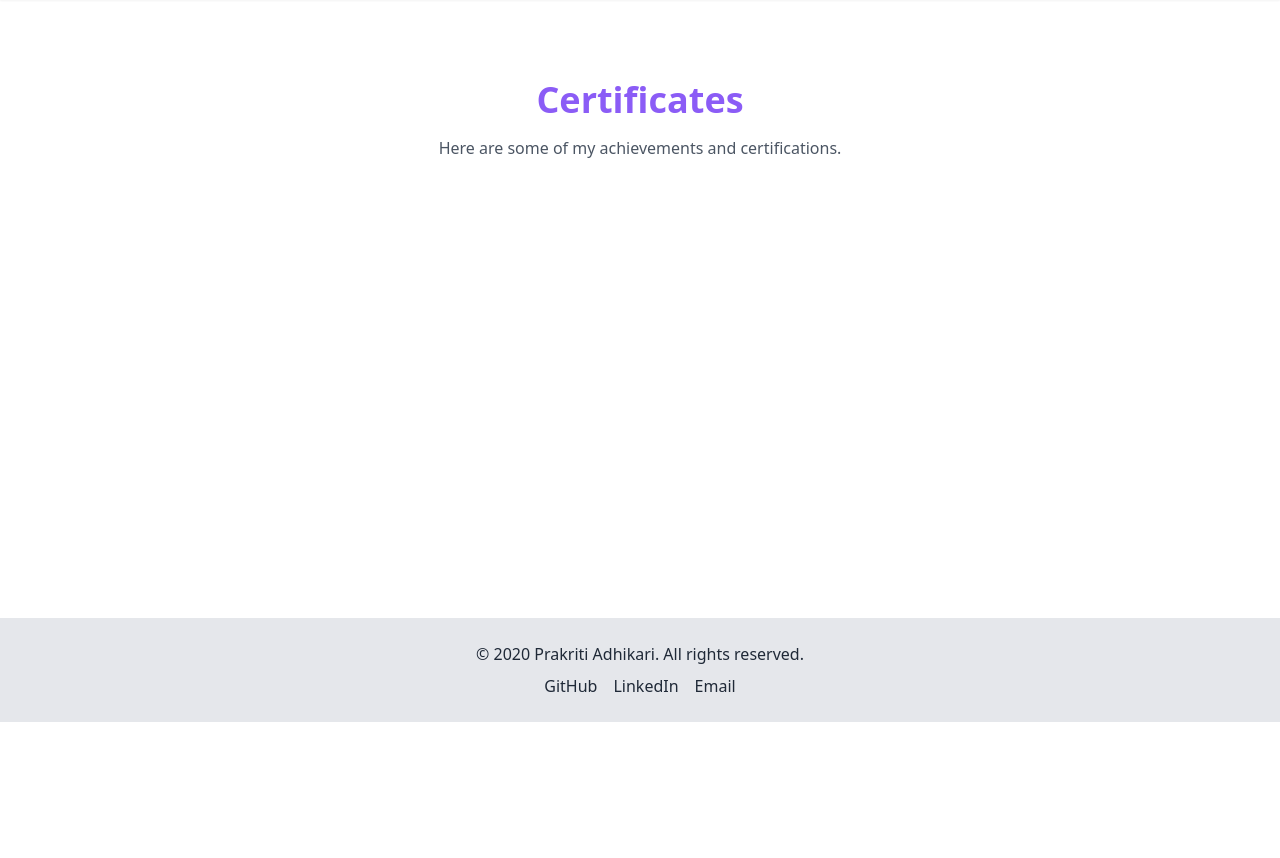
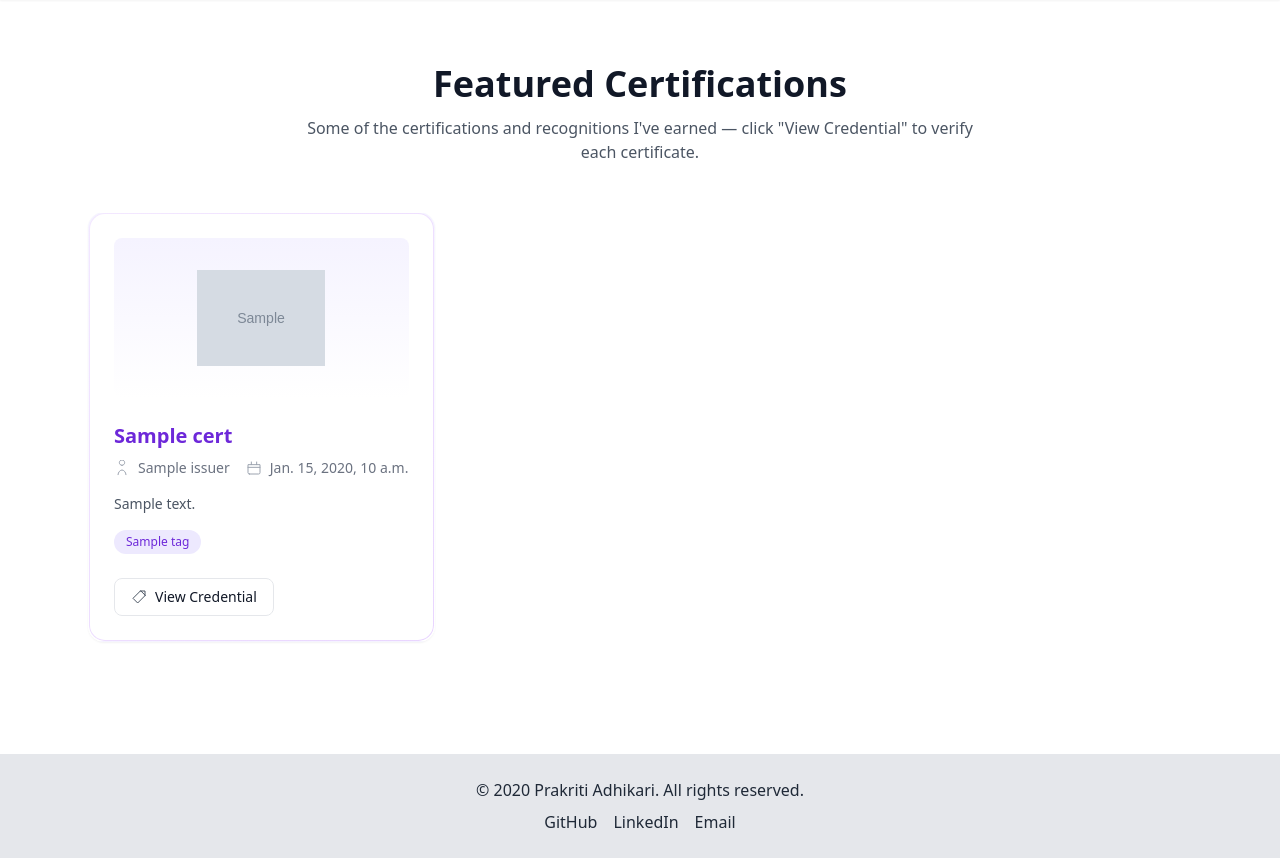
Before and after one commit to prakritiadhikari01/Django_Portfolio, a Django app: template home/templates/home/certificates.html in a window 1280 px wide. Shown: the part 78-936 px from the top of the page. Before the commit the page ends 800 px from the top, so only its background shows below. Run offline with Django 5.2, Linux system fonts and the light colour scheme; the template is opened without the code that fills it: most values are stand-ins (such as "Sample title", 1, 10 or a date in 2020); grey boxes marked "Sample" are stand-in pictures.

Commit message:
certificates

```diff
--- a/home/templates/home/certificates.html
+++ b/home/templates/home/certificates.html
@@ -1,8 +1,86 @@
 {% extends "home/base.html" %}
 {% block title %}Certificates | Prakriti Adhikari{% endblock %}
+
 {% block content %}
-<section class="py-20 text-center">
-  <h1 class="text-4xl font-bold text-purple-500">Certificates</h1>
-  <p class="mt-4 text-gray-600 dark:text-gray-400">Here are some of my achievements and certifications.</p>
+<section class="py-16">
+  <div class="max-w-6xl mx-auto px-6">
+    <!-- Title -->
+    <div class="text-center mb-12">
+      <h1 class="text-4xl font-extrabold text-gray-900 dark:text-white">Featured Certifications</h1>
+      <p class="mt-3 text-gray-600 dark:text-gray-300 max-w-2xl mx-auto">
+        Some of the certifications and recognitions I've earned — click "View Credential" to verify each certificate.
+      </p>
+    </div>
+
+    <!-- Grid -->
+    <div class="grid gap-8 md:grid-cols-2 lg:grid-cols-3">
+
+      {# For each certificate entry (passed from view) #}
+      {% for cert in certificates %}
+      <article class="relative rounded-2xl overflow-hidden bg-gradient-to-b from-purple-50 to-white dark:from-gray-900 dark:to-gray-950
+                      border border-transparent shadow-sm"
+               aria-labelledby="cert-{{ forloop.counter }}-title">
+        <!-- gradient border wrapper -->
+        <div class="p-6" style="background: linear-gradient(white, white) padding-box, linear-gradient(135deg,#f3e8ff,#e9d5ff) border-box; border:1.5px solid transparent; border-radius:1rem;">
+          <!-- top icon / image area -->
+          <div class="flex items-center justify-center h-40 rounded-lg bg-gradient-to-b from-purple-100/40 to-white">
+            {% if cert.image %}
+              <img src="{{ cert.image }}" alt="{{ cert.title }}" class="h-24 object-contain" />
+            {% else %}
+              <!-- placeholder ribbon icon similar to your screenshot -->
+              <svg width="56" height="56" viewBox="0 0 24 24" fill="none" class="text-purple-300" xmlns="http://www.w3.org/2000/svg" aria-hidden="true">
+                <path d="M12 2C9.79086 2 8 3.79086 8 6C8 8.20914 9.79086 10 12 10C14.2091 10 16 8.20914 16 6C16 3.79086 14.2091 2 12 2Z" stroke="#C4B5FD" stroke-width="1.2" stroke-linecap="round" stroke-linejoin="round"/>
+                <path d="M8 14L12 12L16 14V22L12 20L8 22V14Z" stroke="#C4B5FD" stroke-width="1.2" stroke-linecap="round" stroke-linejoin="round"/>
+              </svg>
+            {% endif %}
+          </div>
+
+          <!-- content -->
+          <div class="mt-6 text-left">
+            <h3 id="cert-{{ forloop.counter }}-title" class="text-xl font-semibold text-purple-700">{{ cert.title }}</h3>
+            <div class="mt-2 flex items-center text-sm text-gray-500 dark:text-gray-400 space-x-4">
+              <div class="flex items-center gap-2">
+                <svg class="w-4 h-4 text-gray-400" fill="none" viewBox="0 0 24 24" stroke="currentColor"><path stroke-linecap="round" stroke-linejoin="round" stroke-width="1.5" d="M12 8c2.21 0 4-1.79 4-4S14.21 0 12 0 8 1.79 8 4s1.79 4 4 4zM6 22c0-3.866 3.582-7 6-7s6 3.134 6 7" /></svg>
+                <span>{{ cert.issuer }}</span>
+              </div>
+              <div class="flex items-center gap-2">
+                <svg class="w-4 h-4 text-gray-400" fill="none" viewBox="0 0 24 24" stroke="currentColor"><path stroke-linecap="round" stroke-linejoin="round" stroke-width="1.5" d="M8 7V3m8 4V3M3 11h18M5 21h14a2 2 0 002-2V7H3v12a2 2 0 002 2z"/></svg>
+                <span>{{ cert.date }}</span>
+              </div>
+            </div>
+
+            <p class="mt-4 text-sm text-gray-600 dark:text-gray-300">{{ cert.description }}</p>
+
+            <!-- tags -->
+            {% if cert.tags %}
+            <div class="mt-4 flex flex-wrap gap-2">
+              {% for tag in cert.tags %}
+              <span class="text-xs px-3 py-1 rounded-full bg-purple-100 text-purple-700">{{ tag }}</span>
+              {% endfor %}
+            </div>
+            {% endif %}
+
+            <!-- View button -->
+            <div class="mt-6">
+              <a href="{{ cert.link }}"
+                 target="_blank"
+                 rel="noopener noreferrer"
+                 class="inline-flex items-center gap-2 px-4 py-2 rounded-lg border border-gray-200 dark:border-gray-700 text-sm bg-white hover:bg-purple-50 focus:outline-none focus:ring-2 focus:ring-purple-300">
+                <svg class="w-4 h-4 text-gray-600" fill="none" viewBox="0 0 24 24" stroke="currentColor"><path stroke-linecap="round" stroke-linejoin="round" stroke-width="1.5" d="M14 3h7v7m0 0L10 21l-7-7L14 3z"/></svg>
+                View Credential
+              </a>
+            </div>
+          </div>
+        </div>
+      </article>
+      {% endfor %}
+
+    </div>
+  </div>
 </section>
+
+<!-- small inline style for hover (keeps look like screenshot) -->
+<style>
+  .cert-card-hover:hover { transform: translateY(-4px); box-shadow: 0 10px 30px rgba(99, 102, 241, 0.08); transition: all .28s ease; }
+</style>
 {% endblock %}
```
Also changed, not shown: home/views.py (+79 -2 lines).
